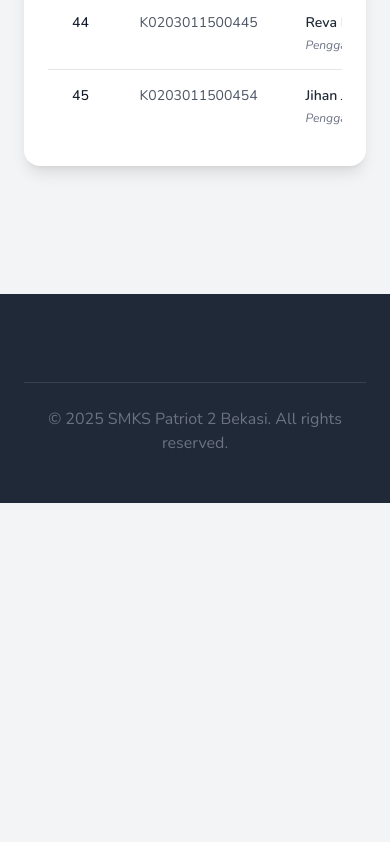
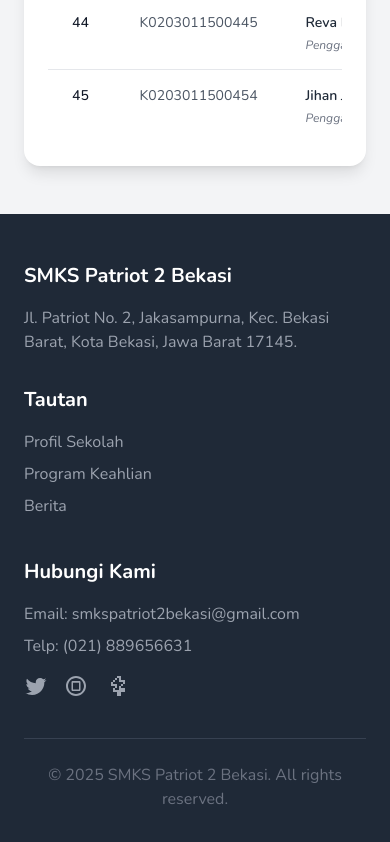
Before and after one commit to depuuttt/SMKSPatriot2Bekasi, a plain HTML site: page daftar-peserta-anbk/index.html in a window 390 px wide. Shown: the part 3133-3975 px from the top of the page. Before the commit the page ends 3636 px from the top, so only its background shows below. Drawn offline with nearby package versions, Linux system fonts and the light colour scheme.

Commit message:
Update navigation and enhance footer with contact info
Changed navigation links to point to parent directory anchors and added a 'Kontak' link to both desktop and mobile menus. Enhanced the footer with school information, quick links, contact details, and social media icons. Also added script to close the mobile menu when a link is clicked.

```diff
--- a/daftar-peserta-anbk/index.html
+++ b/daftar-peserta-anbk/index.html
@@ -17,11 +17,7 @@
     />
 
     <!-- Favicon Placeholder -->
-    <link
-      rel="icon"
-      href="../assets/logo.png"
-      type="image/png"
-    />
+    <link rel="icon" href="../assets/logo.png" type="image/png" />
 
     <!-- Custom Styles -->
     <style>
@@ -98,24 +94,29 @@
         <!-- Menu Desktop -->
         <div class="hidden md:flex items-center space-x-8">
           <a
-            href="index.html#beranda"
+            href="../#beranda"
             class="text-gray-600 hover:text-blue-600 font-semibold"
             >Beranda</a
           >
           <a
-            href="index.html#profil"
+            href="../#profil"
             class="text-gray-600 hover:text-blue-600 font-semibold"
             >Profil</a
           >
           <a
-            href="index.html#jurusan"
+            href="../#jurusan"
             class="text-gray-600 hover:text-blue-600 font-semibold"
             >Jurusan</a
           >
           <a
-            href="index.html#berita"
+            href="../#berita"
             class="text-gray-600 hover:text-blue-600 font-semibold"
             >Berita</a
+          >
+          <a
+            href="#kontak"
+            class="bg-blue-600 text-white px-5 py-2 rounded-full hover:bg-blue-700 transition-colors duration-300 font-bold"
+            >Kontak</a
           >
         </div>
 
@@ -148,24 +149,29 @@
         class="hidden md:hidden bg-white border-t border-gray-200"
       >
         <a
-          href="index.html#beranda"
+          href="../#beranda"
           class="block py-3 px-6 text-gray-600 hover:bg-gray-50 font-semibold"
           >Beranda</a
         >
         <a
-          href="index.html#profil"
+          href="../#profil"
           class="block py-3 px-6 text-gray-600 hover:bg-gray-50 font-semibold"
           >Profil</a
         >
         <a
-          href="index.html#jurusan"
+          href="../#jurusan"
           class="block py-3 px-6 text-gray-600 hover:bg-gray-50 font-semibold"
           >Jurusan</a
         >
         <a
-          href="index.html#berita"
+          href="../#berita"
           class="block py-3 px-6 text-gray-600 hover:bg-gray-50 font-semibold"
           >Berita</a
+        >
+        <a
+          href="#kontak"
+          class="block py-3 px-6 text-blue-600 hover:bg-gray-50 font-bold"
+          >Kontak</a
         >
       </div>
     </header>
@@ -266,8 +272,67 @@
     </main>
 
     <!-- Footer -->
-    <footer id="kontak" class="bg-gray-800 text-white mt-20">
+    <footer id="kontak" class="bg-gray-800 text-white">
       <div class="container mx-auto px-6 py-12">
+        <div class="grid grid-cols-1 md:grid-cols-4 gap-8">
+          <!-- Tentang Sekolah -->
+          <div class="md:col-span-2">
+            <h4 class="text-xl font-bold mb-4">SMKS Patriot 2 Bekasi</h4>
+            <p class="text-gray-400">
+              Jl. Patriot No. 2, Jakasampurna, Kec. Bekasi Barat, Kota Bekasi,
+              Jawa Barat 17145.
+            </p>
+          </div>
+          <!-- Navigasi Cepat -->
+          <div>
+            <h4 class="text-xl font-bold mb-4">Tautan</h4>
+            <ul>
+              <li class="mb-2">
+                <a href="../#profil" class="text-gray-400 hover:text-white"
+                  >Profil Sekolah</a
+                >
+              </li>
+              <li class="mb-2">
+                <a href="../#jurusan" class="text-gray-400 hover:text-white"
+                  >Program Keahlian</a
+                >
+              </li>
+              <li class="mb-2">
+                <a href="../#berita" class="text-gray-400 hover:text-white"
+                  >Berita</a
+                >
+              </li>
+            </ul>
+          </div>
+          <!-- Kontak & Sosial Media -->
+          <div>
+            <h4 class="text-xl font-bold mb-4">Hubungi Kami</h4>
+            <p class="text-gray-400 mb-2">
+              Email: smkspatriot2bekasi@gmail.com
+            </p>
+            <p class="text-gray-400 mb-4">Telp: (021) 889656631</p>
+            <div class="flex space-x-4">
+              <a href="#" class="text-gray-400 hover:text-white"
+                ><svg class="w-6 h-6" fill="currentColor" viewBox="0 0 24 24">
+                  <path
+                    d="M22.46,6C21.69,6.35 20.86,6.58 20,6.69C20.88,6.16 21.56,5.32 21.88,4.31C21.05,4.81 20.13,5.16 19.16,5.36C18.37,4.5 17.26,4 16,4C13.65,4 11.73,5.92 11.73,8.29C11.73,8.63 11.77,8.96 11.84,9.27C8.28,9.09 5.11,7.38 3,4.79C2.63,5.42 2.42,6.16 2.42,6.94C2.42,8.43 3.17,9.75 4.33,10.5C3.62,10.5 2.96,10.3 2.38,10C2.38,10 2.38,10 2.38,10.03C2.38,12.11 3.86,13.85 5.82,14.24C5.46,14.34 5.08,14.39 4.69,14.39C4.42,14.39 4.15,14.36 3.89,14.31C4.43,16 6,17.26 7.89,17.29C6.43,18.45 4.58,19.13 2.56,19.13C2.22,19.13 1.88,19.11 1.54,19.07C3.44,20.29 5.7,21 8.12,21C16,21 20.33,14.46 20.33,8.79C20.33,8.6 20.33,8.42 20.32,8.23C21.16,7.63 21.88,6.87 22.46,6Z"
+                  ></path></svg
+              ></a>
+              <a href="#" class="text-gray-400 hover:text-white"
+                ><svg class="w-6 h-6" fill="currentColor" viewBox="0 0 24 24">
+                  <path
+                    d="M12,2.04C6.5,2.04 2,6.54 2,12.04C2,17.54 6.5,22.04 12,22.04C17.5,22.04 22,17.54 22,12.04C22,6.54 17.5,2.04 12,2.04M12,20.04C7.58,20.04 4,16.46 4,12.04C4,7.62 7.58,4.04 12,4.04C16.42,4.04 20,7.62 20,12.04C20,16.46 16.42,20.04 12,20.04M16.5,8.24C16.5,7.54 15.96,7 15.25,7H8.75C8.04,7 7.5,7.54 7.5,8.24V15.84C7.5,16.54 8.04,17.1 8.75,17.1H15.25C15.96,17.1 16.5,16.54 16.5,15.84V8.24M15,15.6H9V8.7H15V15.6Z"
+                  ></path></svg
+              ></a>
+              <a href="#" class="text-gray-400 hover:text-white"
+                ><svg class="w-6 h-6" fill="currentColor" viewBox="0 0 24 24">
+                  <path
+                    d="M17,2V2H17V6H21V10H17V14H21V18H17V22H13V18H9V14H13V10H9V6H13V2H17M15,4H11V8H7V12H11V16H15V12H19V8H15V4Z"
+                  ></path></svg
+              ></a>
+            </div>
+          </div>
+        </div>
         <div
           class="mt-10 border-t border-gray-700 pt-6 text-center text-gray-500"
         >
@@ -292,6 +357,13 @@
             mobileMenu.classList.toggle("hidden");
           });
         }
+        // Menutup menu mobile saat link di-klik
+        const mobileMenuLinks = mobileMenu.querySelectorAll("a");
+        mobileMenuLinks.forEach((link) => {
+          link.addEventListener("click", () => {
+            mobileMenu.classList.add("hidden");
+          });
+        });
 
         // --- Data Peserta ANBK (Data Mentah) ---
         const pesertaData = [
```
